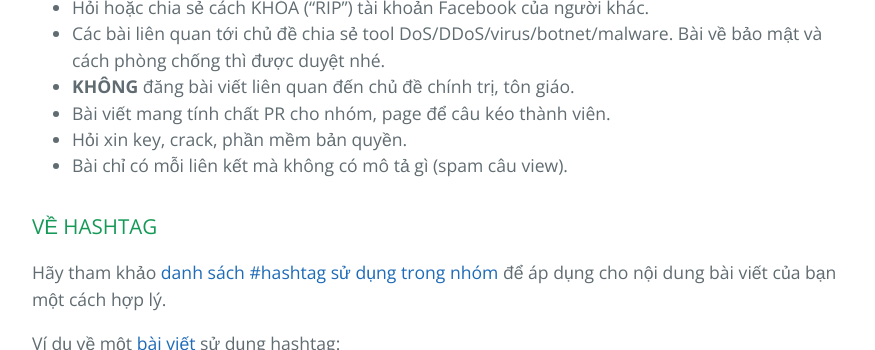
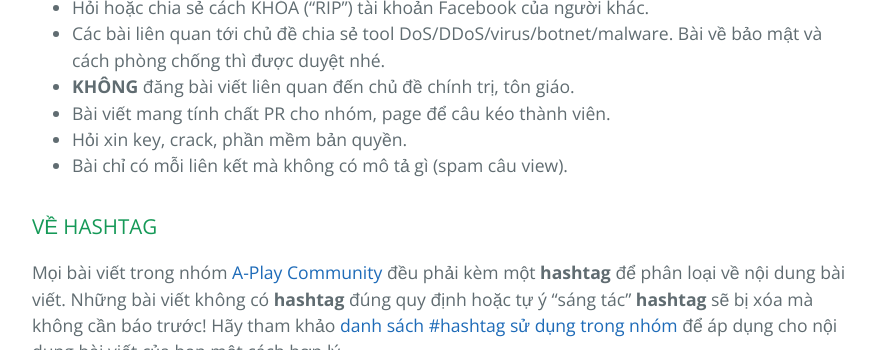
Before and after one commit to huuvinhvn/aplay, a Jekyll site: the page built from rules.md, in a window 1280 px wide and 900 px high, scrolled down 2170 px, cut to the strip 0-350 px from the top of the window. Shown: the whole strip, without its empty margins (192-1067 px from the left). Built offline with Jekyll 4.4.1, drawn with Linux system fonts in a browser that asks for light colours; our own code applies the rules of GitHub Pages for plain Markdown files.

Commit message:
Update rules.md

```diff
--- a/rules.md
+++ b/rules.md
@@ -45,6 +45,8 @@ Các bài viết có dạng như sau sẽ **KHÔNG** được duyệt:
 
 ### VỀ HASHTAG
 
+Mọi bài viết trong nhóm [A-Play Community](https://www.google.com.vn/search?q=aplay) đều phải kèm một **hashtag** để phân loại về nội dung bài viết.
+Những bài viết không có **hashtag** đúng quy định hoặc tự ý "sáng tác" **hashtag** sẽ bị xóa mà không cần báo trước!
 Hãy tham khảo [danh sách #hashtag sử dụng trong nhóm](hashtags.md) để áp dụng cho nội dung bài viết của bạn một cách hợp lý.
 
 Ví dụ về một [bài viết](https://www.facebook.com/groups/zaltv.vn/permalink/2415576318663967/) sử dụng hashtag:
```
